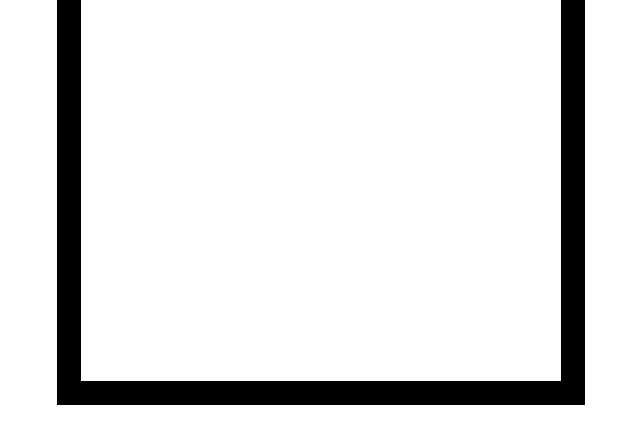
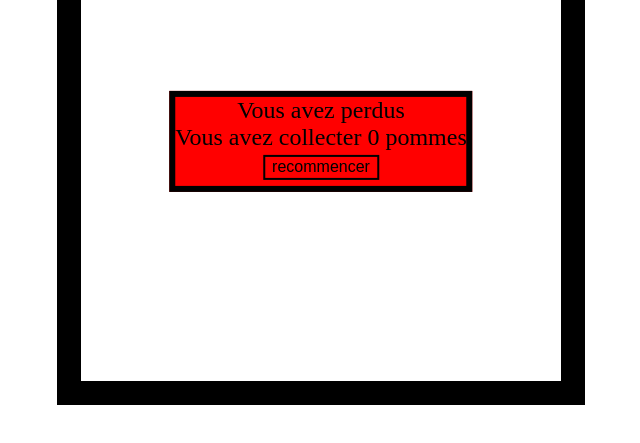
Before and after one commit to energistix/projet2, a plain HTML site: page jeux/snake/index.html in a window 1280 px wide. Shown: the part 161-604 px from the top of the page, without its empty margins (319-959 px from the left). Drawn offline with Linux system fonts and the light colour scheme.

Commit message:
added a death screen to snake game

```diff
--- a/jeux/snake/index.css
+++ b/jeux/snake/index.css
@@ -17,16 +17,55 @@ img {
   font-size: 0;
 }
 
-#main {
+#container {
   width: 10rem;
   height: 10rem;
   border: 0.5rem solid black;
+  margin: auto;
+  margin-top: 3%;
+  display: grid;
+}
+
+#grid {
+  width: 10rem;
+  height: 10rem;
   display: flex;
   flex-direction: row;
-  margin: auto;
-  margin-top: 3%;
+  z-index: 1;
+}
+
+#game-over {
+  z-index: 2;
+  position: relative;
+  left: 50%;
+  top: 50%;
+  transform: translate(-50%, -50%);
+  height: fit-content;
+  width: fit-content;
+  visibility: hidden;
+  background-color: red;
+  border: 2px solid black;
+}
+
+#game-over,
+#grid {
+  grid-column: 1;
+  grid-row: 1;
+  font-size: 0.5rem;
+  text-align: center;
 }
 
 body {
   margin: 0;
 }
+
+#restart {
+  zoom: 40%;
+  border: 2px solid black;
+  margin-bottom: 5px;
+  background-color: transparent;
+}
+
+#restart:hover {
+  cursor: pointer;
+}
--- a/jeux/snake/index.html
+++ b/jeux/snake/index.html
@@ -9,6 +9,11 @@
     <link rel="stylesheet" href="index.css" />
   </head>
   <body>
-    <div id="container"></div>
+    <div id="container">
+      <div id="game-over">
+        Vous avez perdus <br />Vous avez collecter <span id="apple-display"></span> pommes<br />
+        <button id="restart">recommencer</button>
+      </div>
+    </div>
   </body>
 </html>
--- a/jeux/snake/index.js
+++ b/jeux/snake/index.js
@@ -29,7 +29,7 @@ class Cell {
 class Grid {
   constructor() {
     this.mainElement = document.createElement("div")
-    this.mainElement.id = "main"
+    this.mainElement.id = "grid"
     this.map = []
     for (let x = 0; x < WIDTH; x++) {
       const lineElement = document.createElement("div")
@@ -171,7 +171,7 @@ class Snake {
     this.position.add(this.direction)
 
     if (this.position.x === -1 || this.position.x === WIDTH || this.position.y === -1 || this.position.y === HEIGHT) {
-      this.going = false
+      this.lose()
       return
     }
 
@@ -180,12 +180,18 @@ class Snake {
       this.apple.replace()
       this.desiredLength++
     } else if (this.grid.getImageValue(this.position) !== "default") {
-      this.going = false
+      this.lose()
     }
 
     this.grid.setImage(this.position, "head")
     this.grid.setRotation(this.position, this.angle)
     this.rotated = false
+  }
+
+  lose() {
+    this.going = false
+    document.getElementById("game-over").style.visibility = "visible"
+    document.getElementById("apple-display").textContent = this.desiredLength - 3
   }
 }
 
@@ -217,4 +223,10 @@ class Game {
   }
 }
 
-const game = new Game()
+let game = new Game()
+
+document.getElementById("restart").addEventListener("click", () => {
+  game.grid.mainElement.remove()
+  document.getElementById("game-over").style.visibility = "hidden"
+  game = new Game()
+})
```
